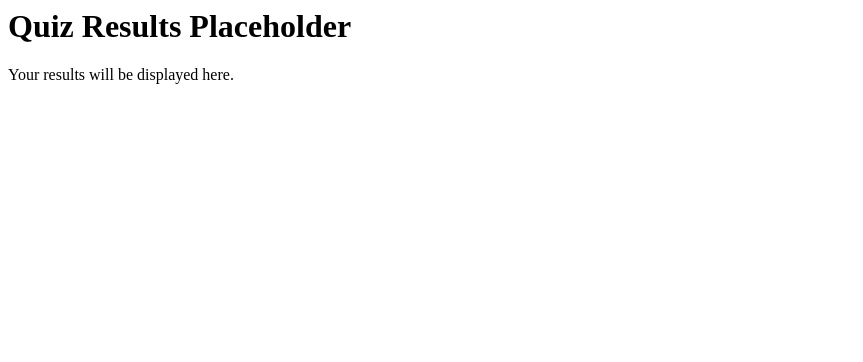
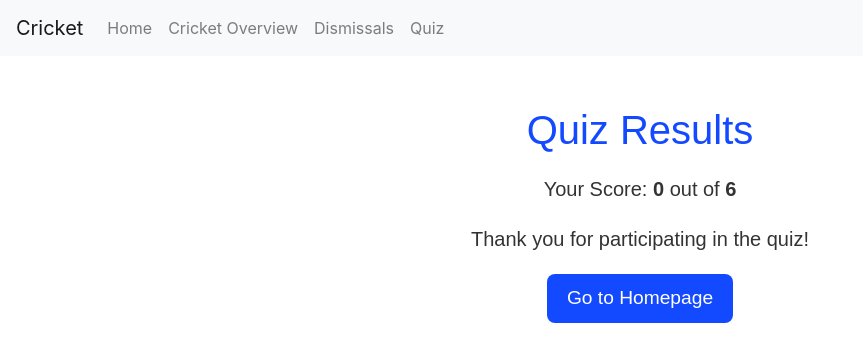
Before and after one commit to ltxom/COMS4170-Cricket-Dismissals, a Flask app: page /quiz-results in a window 1280 px wide. Shown: the top 362 px of the page, without its empty margins (0-863 px from the left). Run offline with Flask 3, Linux system fonts and the light colour scheme; some libraries are stand-ins or nearby versions.

Commit message:
storing answers and quiz results page

```diff
--- a/server.py
+++ b/server.py
@@ -117,8 +117,9 @@ cricket_overview = {
         }
     }
 
-# Track the current quiz index
+# Track the current quiz index and user answers
 current_quiz_index = 0
+user_answers = []  # Store user answers for all quizzes
 
 @app.route('/')
 def home():
@@ -143,25 +144,37 @@ def dismissals():
 
 @app.route("/submit-quiz", methods=["POST"])
 def submit_quiz():
-    global current_quiz_index
+    global current_quiz_index, user_answers
     data = request.json
     answers = data.get("answers", [])
 
-    # Validate answers (optional, based on your requirements)
-    print(f"User answers: {answers}")
+    # Store the user's answers for the current quiz
+    user_answers.append(answers)
 
     # Check if there are more quizzes
     if current_quiz_index < len(quizzes) - 1:
         current_quiz_index += 1
         return jsonify({"next_quiz": quizzes[current_quiz_index]})
     else:
-        # No more quizzes, redirect to results
+        # No more quizzes, calculate the score
         return jsonify({"next_quiz": None})
 
 
 @app.route("/quiz-results")
 def quiz_results():
-    return "<h1>Quiz Results Placeholder</h1><p>Your results will be displayed here.</p>"
+    global user_answers
+    total_score = 0
+    max_score = 0
+
+    # Calculate the score by comparing user answers with correct_order
+    for i, quiz in enumerate(quizzes):
+        correct_order = quiz["correct_order"]
+        user_response = user_answers[i] if i < len(user_answers) else []
+        max_score += len(correct_order)
+        total_score += sum(1 for j in range(len(correct_order)) if j < len(user_response) and user_response[j] == correct_order[j])
+
+    # Render the results page
+    return render_template("quiz_results.html", total_score=total_score, max_score=max_score)
 
 
 if __name__ == '__main__':
--- a/static/quiz.css
+++ b/static/quiz.css
@@ -126,3 +126,36 @@
 .hidden {
     display: none;
 }
+
+.results-container {
+    text-align: center;
+    margin-top: 50px;
+    font-family: 'Poppins', sans-serif;
+}
+
+.results-container h1 {
+    font-size: 2.5rem;
+    color: #144aff;
+    margin-bottom: 20px;
+}
+
+.results-container p {
+    font-size: 1.25rem;
+    color: #333;
+    margin-bottom: 20px;
+}
+
+.home-button {
+    display: inline-block;
+    text-decoration: none;
+    background-color: #144aff;
+    color: white;
+    padding: 10px 20px;
+    border-radius: 8px;
+    font-size: 1.2rem;
+    transition: background-color 0.3s ease;
+}
+
+.home-button:hover {
+    background-color: #003ecc;
+}
--- /dev/null
+++ b/templates/quiz_results.html
@@ -0,0 +1,14 @@
+{% extends "layout.html" %}
+
+{% block content %}
+
+    <link rel="stylesheet" href="/static/quiz.css">
+
+    <div class="results-container">
+        <h1>Quiz Results</h1>
+        <p>Your Score: <strong>{{ total_score }}</strong> out of <strong>{{ max_score }}</strong></p>
+        <p>Thank you for participating in the quiz!</p>
+        <a href="/" class="home-button">Go to Homepage</a>
+    </div>
+
+{% endblock %}
```
